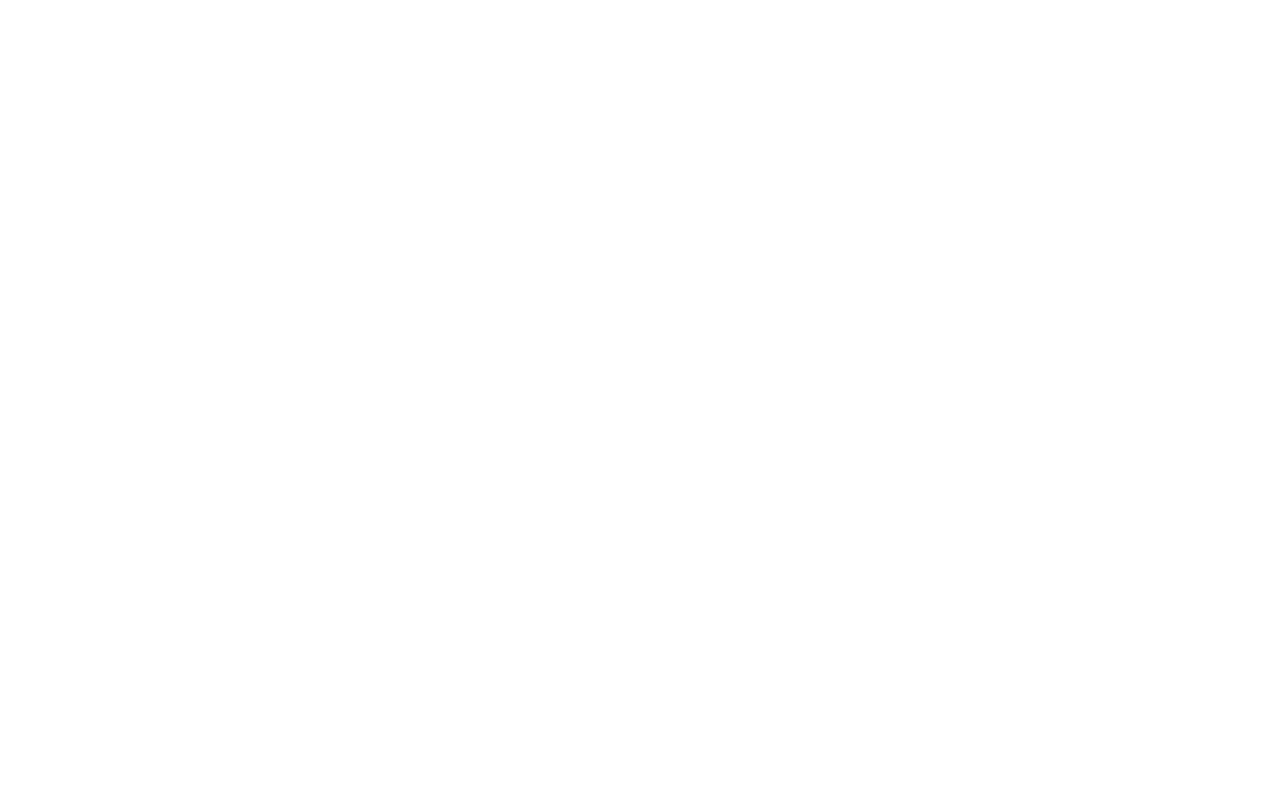
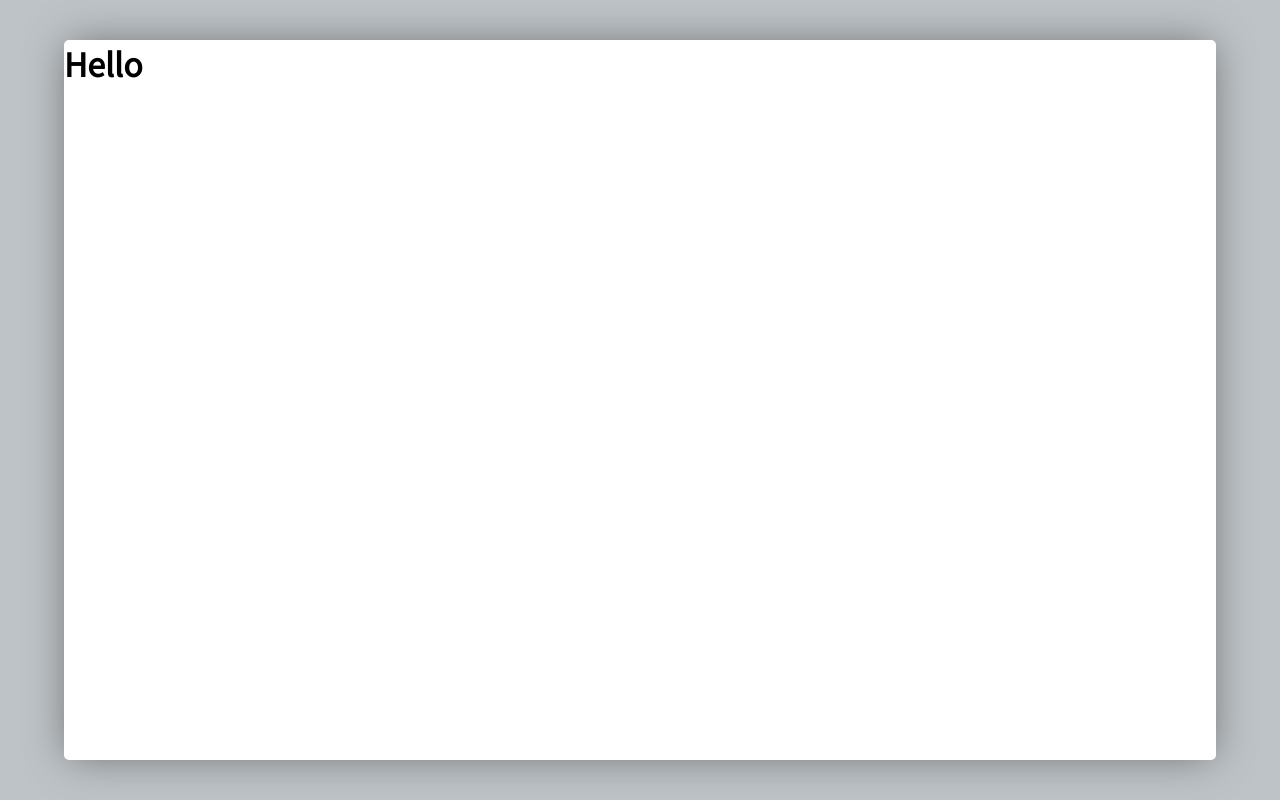
Before and after one commit to Akshat-009/WhatsClone, a React (Create React App) app: page / in a window 1280 px wide. Built offline with nearby package versions, Linux system fonts and the light colour scheme.

Commit message:
Blueprinting done

```diff
--- /dev/null
+++ b/src/App.css
@@ -0,0 +1,15 @@
+.app{
+  height:100vh;
+  width:100vw;
+  background-color:#bdc3c7;
+  display: grid;
+  place-items: center;
+}
+.app__body{
+  height: 90vh;
+  width:90vw;
+  background-color:white;
+  box-shadow: 0px 0px 40px -4px  rgba(82, 80, 80, 0.74);
+  border-radius: 5px;
+  display: flex;
+}
--- a/src/App.js
+++ b/src/App.js
@@ -1,10 +1,14 @@
 import React from 'react'
-
+import './App.css'
 function App() {
   return (
-    <div>
-
-    </div>
+    <>
+      <div className="app">
+        <div className="app__body">
+          <h1>Hello</h1>
+        </div>
+      </div>
+    </>
   )
 }
 
--- a/src/index.css
+++ b/src/index.css
@@ -1,5 +1,7 @@
+@import url('https://fonts.googleapis.com/css2?family=Noto+Sans+TC&display=swap');
 *{
   margin:0;
   padding:0;
   box-sizing: border-box;
+  font-family: 'Noto Sans TC', sans-serif;
 }
```
